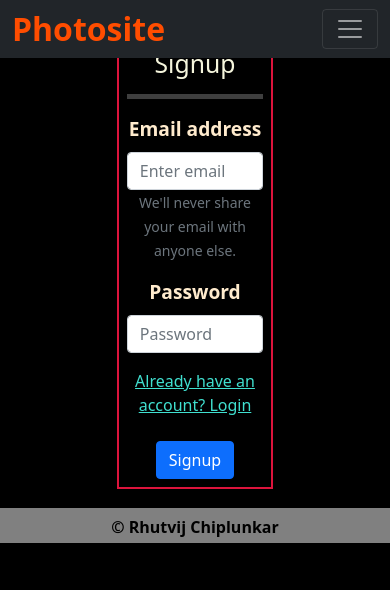
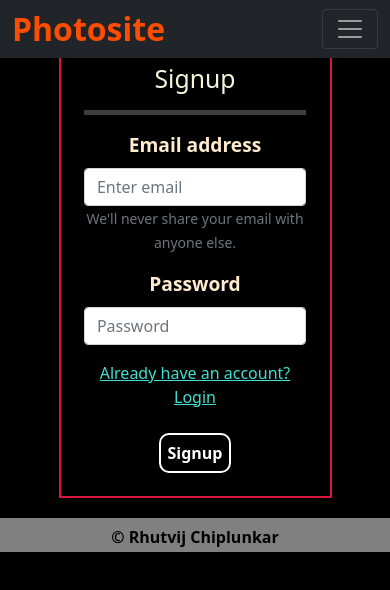
Before and after one commit to RhutvijChiplunkar/Photosite, a React (Create React App) app: page /signup in a window 390 px wide. Shown: the top 590 px of the page. Built offline with nearby package versions, Linux system fonts and the light colour scheme; no server answers.

Commit message:
Button & padding changed

```diff
--- a/src/comps/Signup/Signup.css
+++ b/src/comps/Signup/Signup.css
@@ -14,13 +14,21 @@ h2{
 .signup-forms Form{
     border: crimson 2px solid;
     align-items: center;
-    padding: 2%;
+    padding: 3%;
     width: 40%;
 }
-
-.signup-forms #x2:hover{
-    background-color: green;
+.signup-forms button{
+    background-color: black;
+    border-radius: 10px;
+    border: 2px solid white;
     font-weight: bold;
+    padding-left: 3%;
+    padding-right: 3%;
+}
+.signup-forms button:hover{
+    background-color: #5cb85c;
+    color: black;
+    border: 2px solid black;
 }
 .signup-forms Label{
     color: blanchedalmond;
@@ -37,18 +45,18 @@ h2{
     text-decoration: underline none;
 }
 
-@media only screen and (max-width:768px){
-    Form{
+@media screen and (max-width:360px){
+    .signup-forms Form{
+        padding: 6%;
+        width: 80%;
+    }
+
+}
+
+@media screen and (max-width:768px){
+    .signup-forms Form{
         padding: 6%;
         width: 70%;
     }
 
 }
-
-@media only screen and (max-width:360px){
-    Form{
-        padding: 6%;
-        width: 80%;
-    }
-
-}
--- a/src/comps/Signup/Signup.js
+++ b/src/comps/Signup/Signup.js
@@ -39,7 +39,7 @@ const Signup= () => {
             <hr/>
             <Form.Group className="mb-3" controlId="formBasicEmail">
                 <Form.Label>Email address</Form.Label>
-                <Form.Control type="email" placeholder="Enter email" />
+                <Form.Control type="email" placeholder="Enter email" name="email"/>
                 <Form.Text className="text-muted">
                     We'll never share your email with anyone else.
                 </Form.Text>
@@ -47,12 +47,12 @@ const Signup= () => {
 
             <Form.Group className="mb-3" controlId="formBasicPassword">
                 <Form.Label>Password</Form.Label>
-                <Form.Control type="password" placeholder="Password" />
+                <Form.Control type="password" name="password" placeholder="Password" />
             </Form.Group>
 
             <a href='/login'>Already have an account? Login</a><br/><br/>
 
-            <Button id="x2" variant="primary" type="submit">
+            <Button variant="primary" type="submit">
                 Signup
             </Button>
 
```
